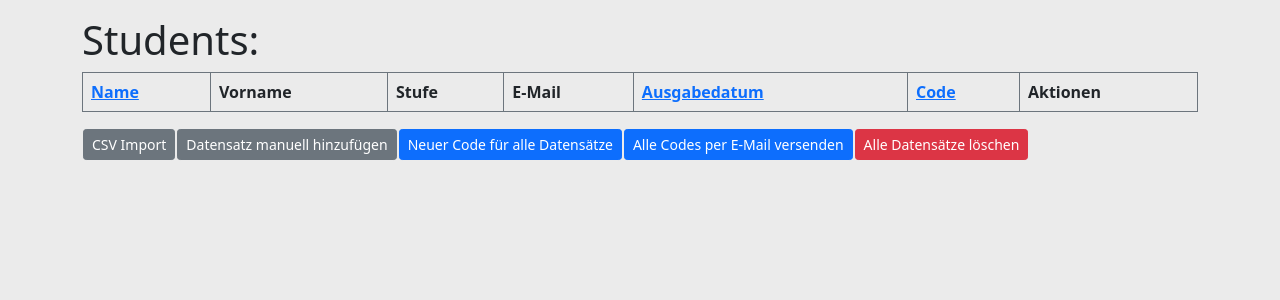
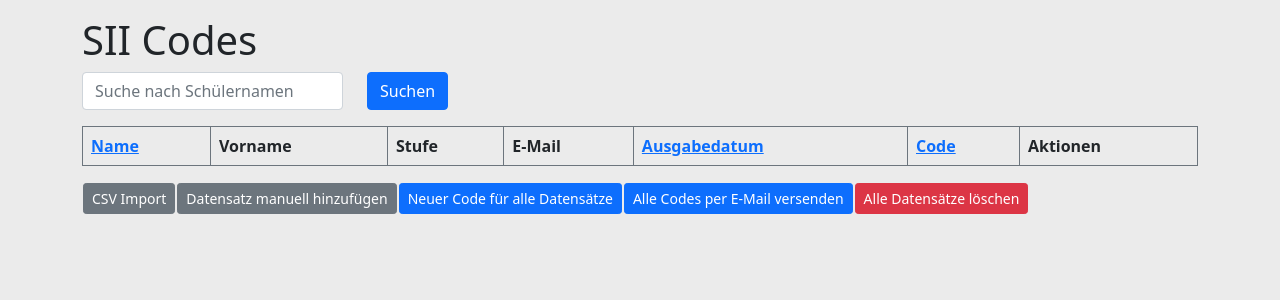
Before and after one commit to pyphil/WLANCodesWebApp, a Django app: page /students/ in a window 1280 px wide. Shown: the part 56-356 px from the top of the page. Run offline with Django 4.2, Linux system fonts and the light colour scheme; the visitor is signed in with stand-in values (Sample User, id 1); data that the repository does not hold is empty.

Commit message:
strip in Import, search

```diff
--- a/WLANCodesWebApp/templates/students.html
+++ b/WLANCodesWebApp/templates/students.html
@@ -1,10 +1,20 @@
 {% extends 'base.html' %}
 {% block content %}
 
-<h1>Students:</h1>
-
+<h1>SII Codes</h1>
+<form>
+  <div class="row mt-2 mb-2">
+    <div class="col-3">
+      <input class="form-control" placeholder="Suche nach Schülernamen" name="search">
+    </div>
+    <div class="col-auto">
+      <button type="submit" class="btn btn-primary">Suchen</button>
+    </div>
+  </div>
+</form>
 <form method="post">
   {% csrf_token %}
+
   <table class="table table-bordered border-secondary">
     <thead>
       <th><a href="/students/">Name</a></th>
--- a/WLANCodesWebApp/views.py
+++ b/WLANCodesWebApp/views.py
@@ -57,7 +57,15 @@ def delete_student(request, id=None):
 @login_required
 def students(request):
     if request.method == 'GET':
-        if request.GET.get('sort') == 'date':
+        if request.GET.get('search') is not None:
+            searchterm = str(request.GET.get('search'))
+            print(searchterm)
+            students = (
+                Student.objects.filter(name__icontains=searchterm) |
+                Student.objects.filter(firstname__icontains=searchterm)
+            )
+            return render(request, 'students.html', {'students': students})
+        elif request.GET.get('sort') == 'date':
             students = Student.objects.all().order_by('-date')
             return render(request, 'students.html', {'students': students})
         elif request.GET.get('sort') == 'code':
@@ -124,14 +132,17 @@ def student_import(request):
         text = request.POST.get('input')
         for line in text.split('\n'):
             item = line.split(';')
-            if Student.objects.filter(email=item[3]):
+            try:
+                if Student.objects.filter(email=item[3].strip()):
+                    pass
+            except IndexError:
                 pass
             else:
                 # import
                 Student.objects.create(
-                    name=item[0],
-                    firstname=item[1],
-                    group=item[2],
-                    email=item[3],
+                    name=item[0].strip(),
+                    firstname=item[1].strip(),
+                    group=item[2].strip(),
+                    email=item[3].strip(),
                 )
         return redirect('students')
```
